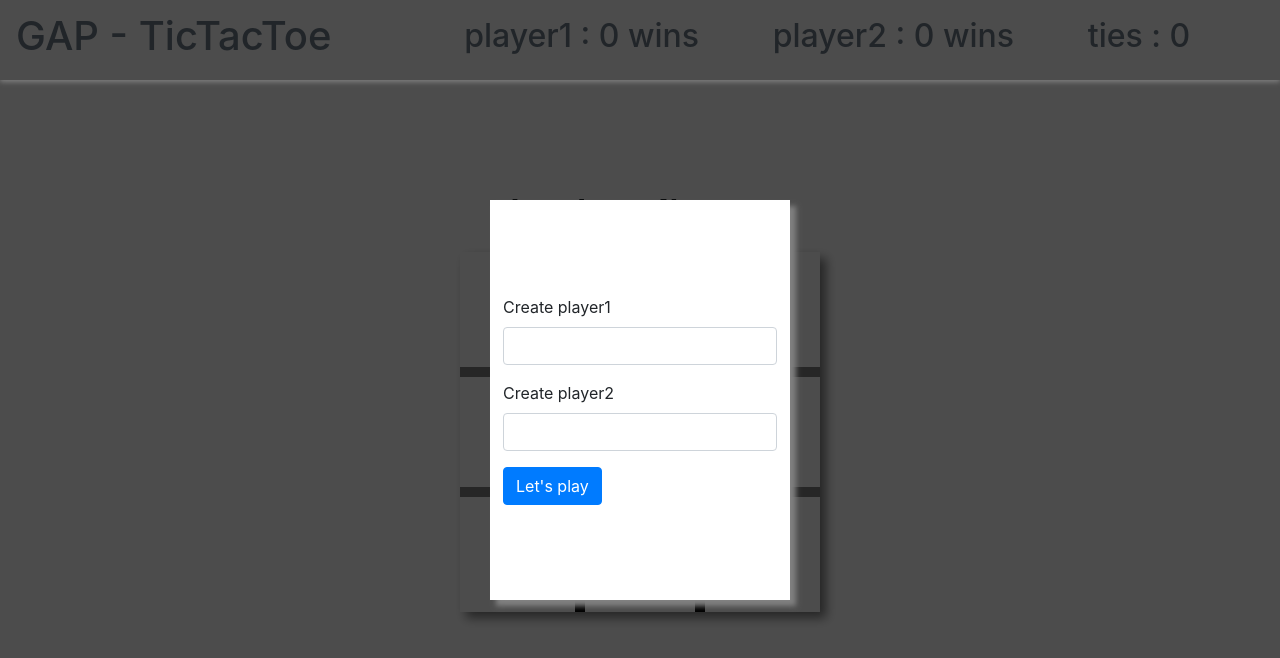
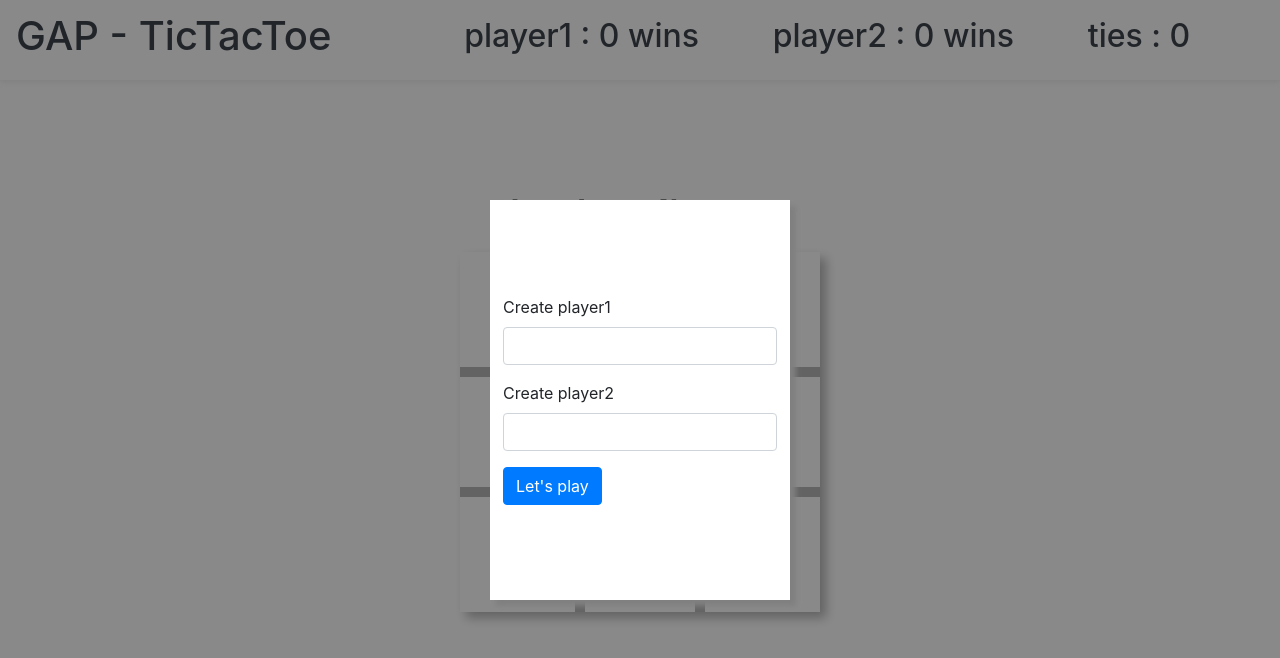
Before and after one commit to imrvenkata/code-assessment, a React (Create React App) app: page / in a window 1280 px wide. Shown: the top 658 px of the page. Built offline with nearby package versions, Linux system fonts and the light colour scheme.

Commit message:
minor css changes

```diff
--- a/src/App.scss
+++ b/src/App.scss
@@ -49,30 +49,30 @@ $tiles: 0, 1, 2, 3, 4, 5, 6, 7, 8;
 //  @each $tile in $tiles {
 //    @if $tile % 2 == 0 {
 //      #tile#{$tile} {
-//        border-left: 5px solid black;
-//        border-bottom: 5px solid black;
+//        border-left: 5px solid grey;
+//        border-bottom: 5px solid grey;
 //      }
 //    } @else {
 //      #tile#{$tile} {
-//        border-top: 5px solid black;
-//        border-right: 5px solid black;
-//        border-bottom: 5px solid black;
+//        border-top: 5px solid grey;
+//        border-right: 5px solid grey;
+//        border-bottom: 5px solid grey;
 //      }
 //    }
 //  }
 
 #tile0 {
-  border-right: 5px solid black;
+  border-right: 5px solid grey;
   border-bottom: 5px solid grey;
 }
 
 #tile1 {
-  border-left: 5px solid black;
-  border-right: 5px solid black;
+  border-left: 5px solid grey;
+  border-right: 5px solid grey;
   border-bottom: 5px solid grey;
 }
 #tile2 {
-  border-left: 5px solid black;
+  border-left: 5px solid grey;
   border-bottom: 5px solid grey;
 }
 #tile3 {
@@ -89,16 +89,16 @@ $tiles: 0, 1, 2, 3, 4, 5, 6, 7, 8;
   border-bottom: 5px solid grey;
 }
 #tile6 {
-  border-right: 5px solid black;
+  border-right: 5px solid grey;
   border-top: 5px solid grey;
 }
 #tile7 {
-  border-left: 5px solid black;
-  border-right: 5px solid black;
+  border-left: 5px solid grey;
+  border-right: 5px solid grey;
   border-top: 5px solid grey;
 }
 #tile8 {
-  border-left: 5px solid black;
+  border-left: 5px solid grey;
   border-top: 5px solid grey;
 }
 
@@ -123,6 +123,6 @@ $tiles: 0, 1, 2, 3, 4, 5, 6, 7, 8;
   align-items: center;
   height: 100vh;
   width: 100%;
-  background: rgba(0, 0, 0, 0.7);
+  background: rgba(88, 88, 88, 0.7);
   position: fixed;
 }
```
Also changed, not shown: 1 other file (tests, documents, lock files or other folders).
